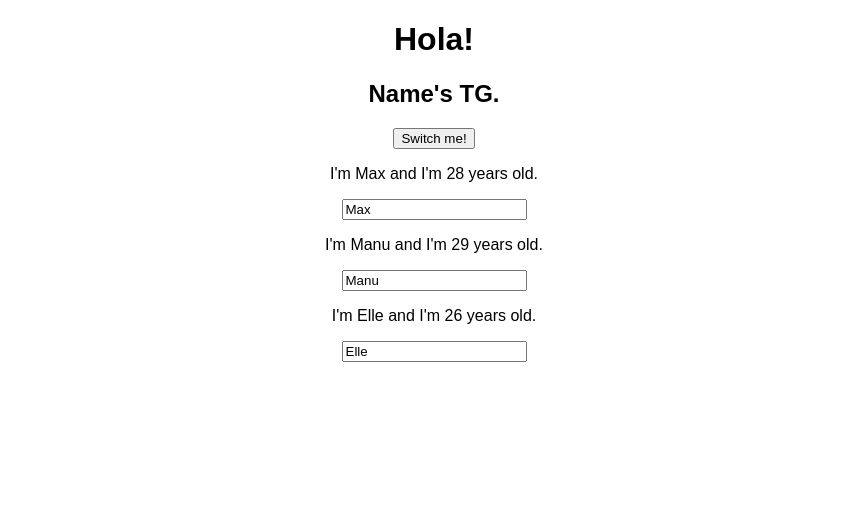
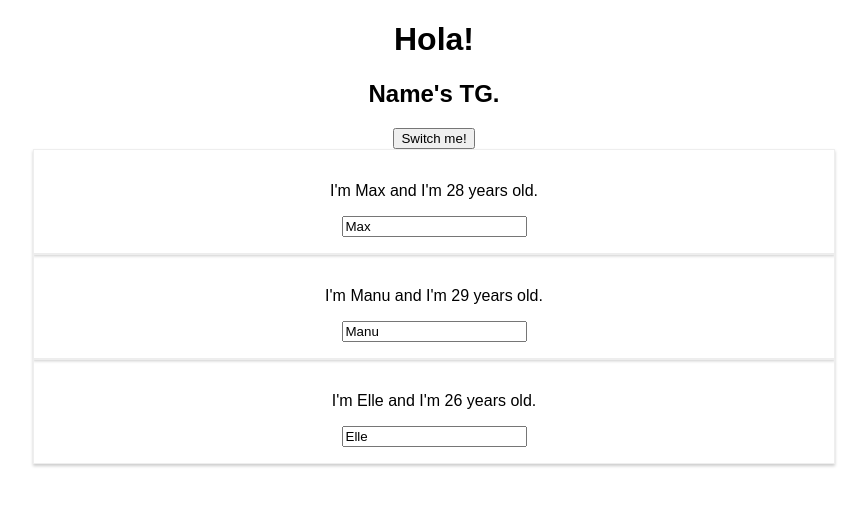
Before and after one commit to tengkusyafiq/Udemy---React---The-Complete-Guide-by-Maximilian---Lecture-Notes, a React (Create React App) app in the folder react-complete-guide/: page / in a window 1280 px wide. Shown: the top 506 px of the page, without its empty margins (206-1073 px from the left). Built offline with nearby package versions, Linux system fonts and the light colour scheme.

Commit message:
3.24 Adding styling and stylesheets

```diff
--- /dev/null
+++ b/react-complete-guide/src/Person/Person.css
@@ -0,0 +1,7 @@
+.Person {
+  width: 60%;
+  margin: auto;
+  border: 1px solid #eeeeee;
+  box-shadow: 0 2px 3px #ccc;
+  padding: 16px;
+}
--- a/react-complete-guide/src/Person/Person.js
+++ b/react-complete-guide/src/Person/Person.js
@@ -1,8 +1,9 @@
 import React from "react";
+import "./Person.css";
 
 const person = props => {
   return (
-    <div>
+    <div className="Person">
       <p onClick={props.click}>
         I'm {props.name} and I'm {props.age} years old.
       </p>
```
Also changed, not shown: 1 other file (tests, documents, lock files or other folders).
